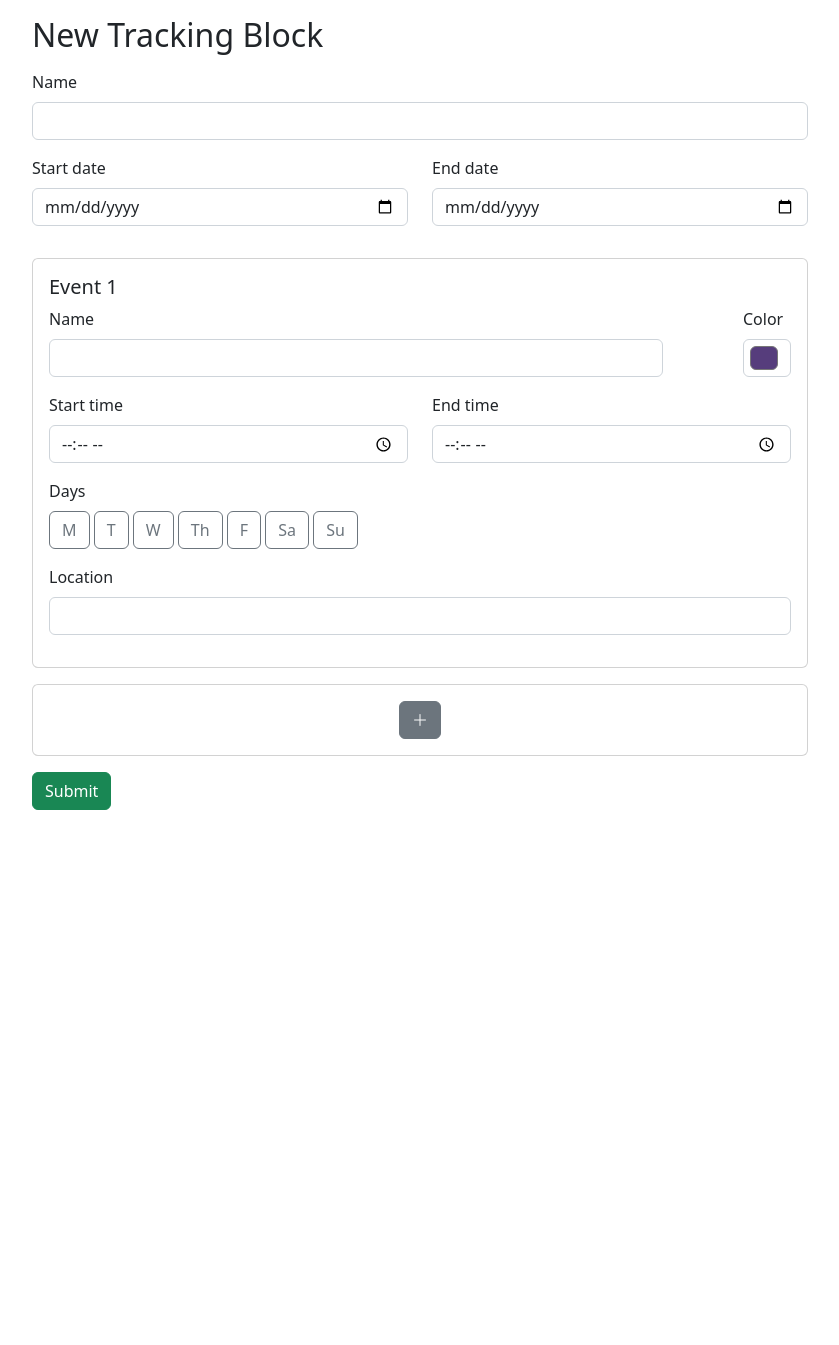
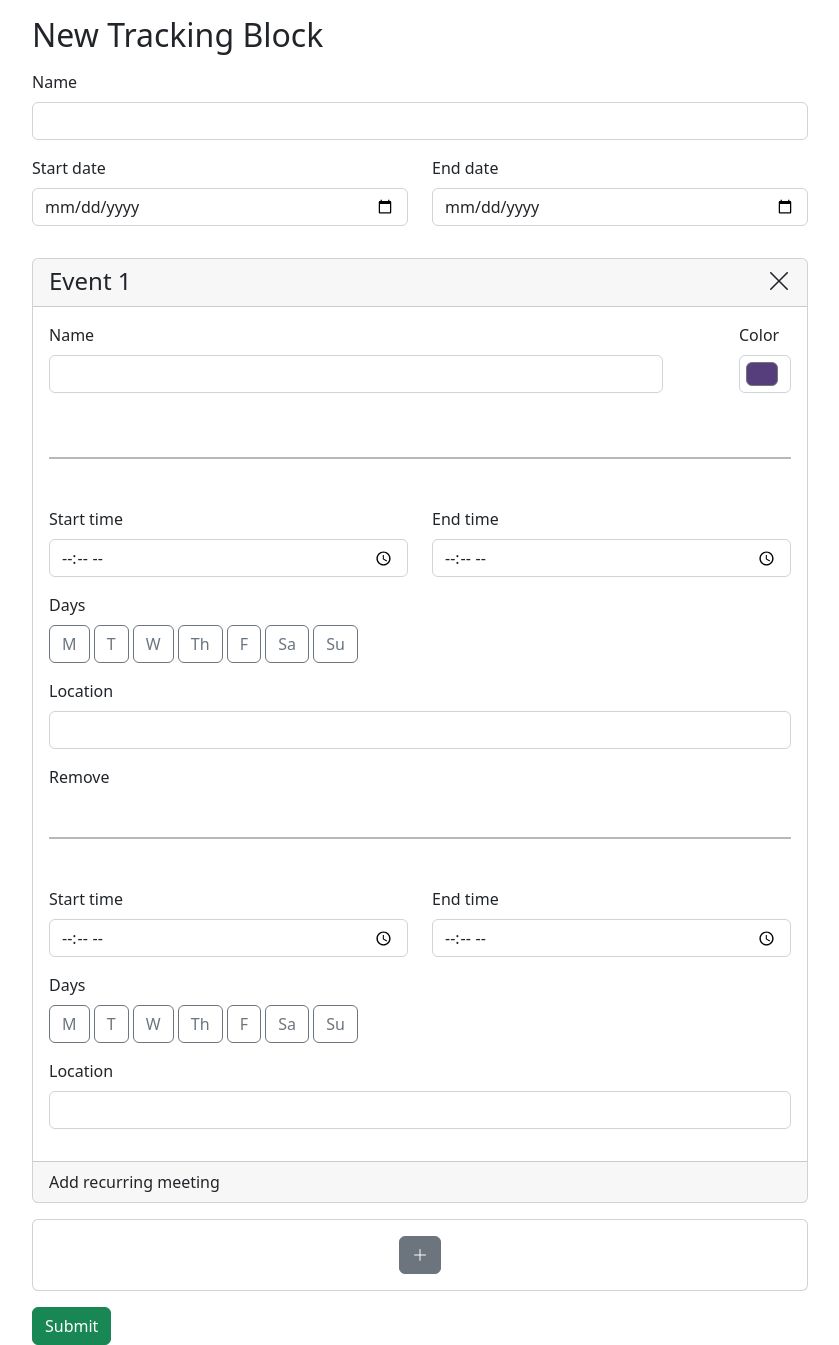
Before and after one commit to jrchen312/planner, a Django app: page /new/ in a window 1280 px wide. Shown: the part 56-1401 px from the top of the page, without its empty margins (220-1059 px from the left). Before the commit the page ends 866 px from the top, so only its background shows below. Run offline with Django 4.2, Linux system fonts and the light colour scheme; some libraries are stand-ins or nearby versions.

Commit message:
some more html

```diff
--- a/planner/static/planner/default.css
+++ b/planner/static/planner/default.css
@@ -3,5 +3,5 @@
     border-color: #ced4da;
     padding-right: .75rem;
     background: none;
-    width: 48px;
+    width: 52px;
 }
--- a/planner/templates/planner/new_tracking_block.html
+++ b/planner/templates/planner/new_tracking_block.html
@@ -51,8 +51,19 @@
 
         <!-- Example... -->
         <div class="card my-3">
+            <div class="card-header" style="height:48px;">
+                <div class="position-relative">
+                    <div class="position-absolute top-50 start-0">
+                        <h4 class="card-title">Event 1</h4>
+                    </div>
+                    <div class="position-absolute top-50 end-0">
+                        <!-- <button class="btn btn-sm btn-danger"><i class="bi bi-x-lg"></i></button> -->
+                        <h4 style="cursor:pointer;"><i class="bi bi-x-lg"></i></h4>
+                    </div>
+                </div>
+            </div>
             <div class="card-body">
-                <h5 class="card-title">Event 1</h5>
+
 
                 <div class="row">
                     <div class="col-10 mb-3">
@@ -74,6 +85,10 @@
 
 
                 <!-- User should be able to create a lot of these.  -->
+                <div id="new-meetings"></div>
+
+                <hr class="border border-secondary opacity-50 my-5">
+
                 <div class="row mb-3">
                     <div class="col-6">
                         <label for="id_start_time1" class="form-label">Start time</label>
@@ -86,7 +101,7 @@
                         <label for="id_end_time1" class="form-label">End time</label>
                         <input type="time" name="end_time1" class="form-control" required id="id_end_time1">
 
-                        <div class="invalid-feedback">Please select a start time.</div>
+                        <div class="invalid-feedback">Please select an end time.</div>
                     </div>
                 </div>
 
@@ -122,7 +137,67 @@
                     <input type="text" name="location1" class="form-control" id="id_location1">
                 </div>
 
+                <div>
+                    Remove
+                </div>
 
+
+
+                <hr class="border border-secondary opacity-50 my-5">
+
+                <div class="row mb-3">
+                    <div class="col-6">
+                        <label for="id_start_time1" class="form-label">Start time</label>
+                        <input type="time" name="start_time1" class="form-control" required id="id_start_time1">
+
+                        <div class="invalid-feedback">Please select a start time.</div>
+                    </div>
+
+                    <div class="col-6">
+                        <label for="id_end_time1" class="form-label">End time</label>
+                        <input type="time" name="end_time1" class="form-control" required id="id_end_time1">
+
+                        <div class="invalid-feedback">Please select an end time.</div>
+                    </div>
+                </div>
+
+                <div class="col-12 mb-3" id="buttons">
+                    <label for="id_mon1" class="form-label">Days</label><br>
+
+                    <input type="checkbox" name="mon1" autocomplete="off" class="btn-check" id="id_mon1">
+                    <label class="btn btn-outline-secondary" for="id_mon1">M</label>
+
+                    <input type="checkbox" name="tues1" autocomplete="off" class="btn-check" id="id_tues1">
+                    <label class="btn btn-outline-secondary" for="id_tues1">T</label>
+
+                    <input type="checkbox" name="wed1" autocomplete="off" class="btn-check" id="id_wed1">
+                    <label class="btn btn-outline-secondary" for="id_wed1">W</label>
+
+                    <input type="checkbox" name="thurs1" autocomplete="off" class="btn-check" id="id_thurs1">
+                    <label class="btn btn-outline-secondary" for="id_thurs1">Th</label>
+
+                    <input type="checkbox" name="fri1" autocomplete="off" class="btn-check" id="id_fri1">
+                    <label class="btn btn-outline-secondary" for="id_fri1">F</label>
+
+                    <input type="checkbox" name="sat1" autocomplete="off" class="btn-check" id="id_sat1">
+                    <label class="btn btn-outline-secondary" for="id_sat1">Sa</label>
+
+                    <input type="checkbox" name="sun1" autocomplete="off" class="btn-check" id="id_sun1">
+                    <label class="btn btn-outline-secondary" for="id_sun1">Su</label>
+
+                </div>
+
+                <!-- Optional location field -->
+                <div class="col-12 mb-3">
+                    <label for="id_location1" class="form-label">Location</label>
+                    <input type="text" name="location1" class="form-control" id="id_location1">
+                </div>
+
+            </div>
+            <!-- End of body -->
+
+            <div class="card-footer">
+                Add recurring meeting
             </div>
         </div>
 
```
